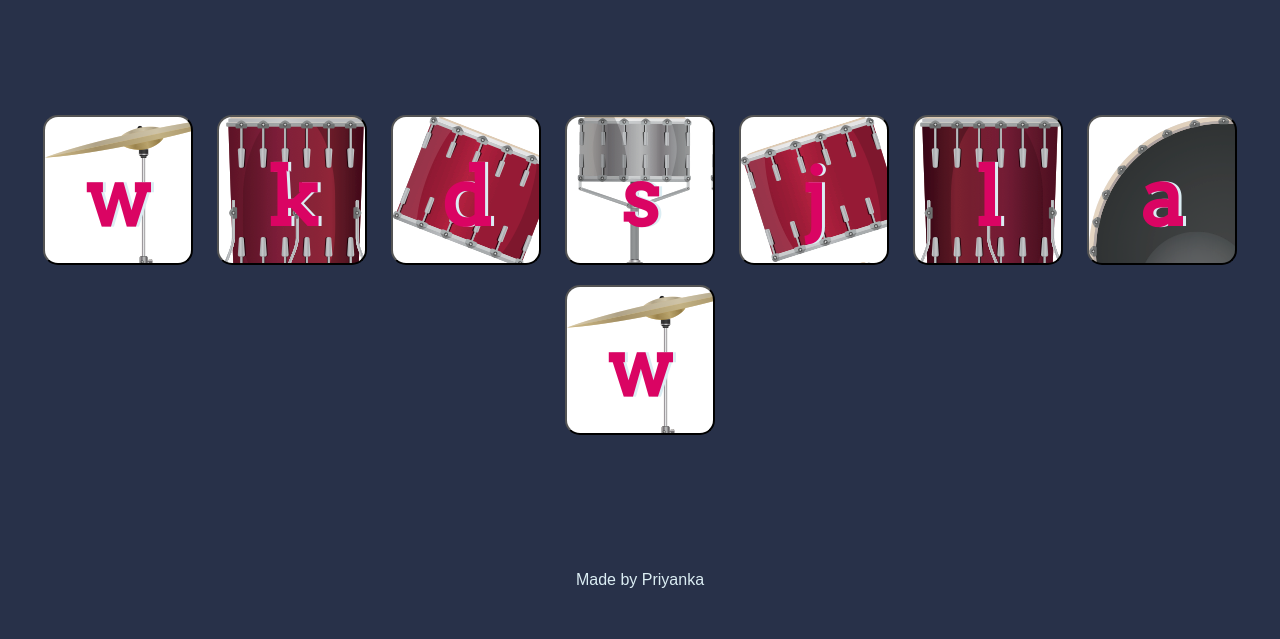
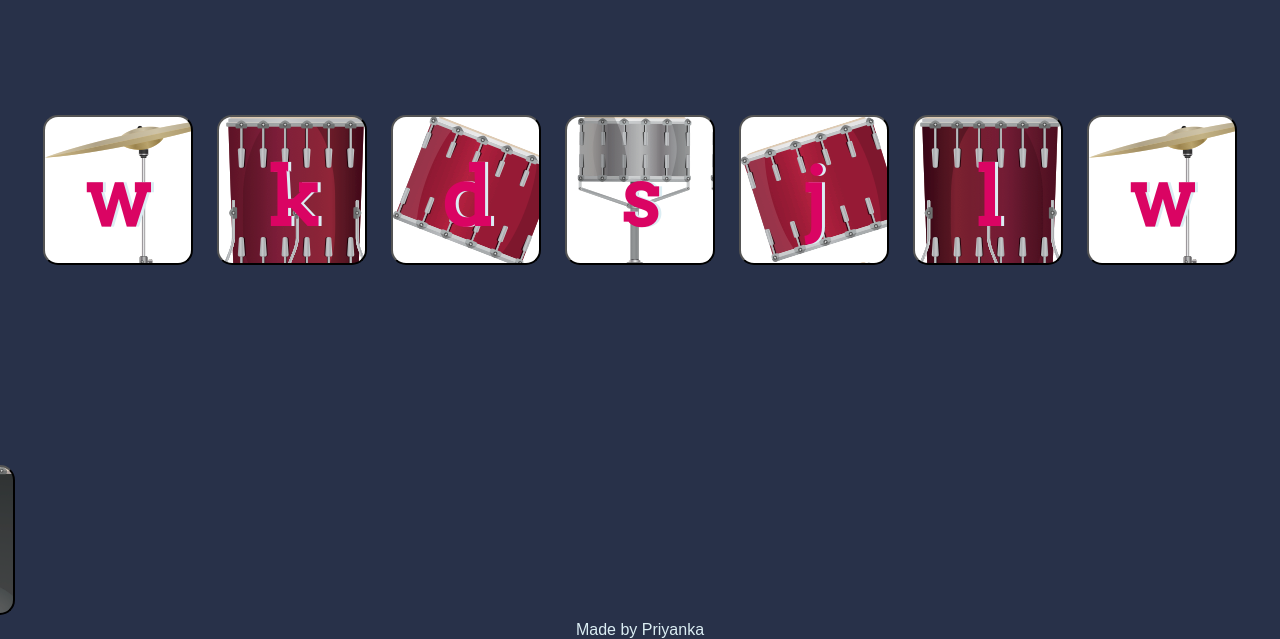
Before and after one commit to PriyankaMahajan16/Drum, a plain HTML site: page index.html in a window 1280 px wide. Shown: the part 174-813 px from the top of the page. Drawn offline with Linux system fonts and the light colour scheme.

Commit message:
setting2

```diff
--- a/index.html
+++ b/index.html
@@ -16,8 +16,8 @@
       <button class="s drum">s</button>
       <button class="j drum">j</button>
       <button class="l drum">l</button>
+      <button class="w drum">w</button>
       <button class="a drum">a</button>
-      <button class="w drum">w</button>
     </div>
 
     <footer>
--- a/style.css
+++ b/style.css
@@ -13,14 +13,12 @@ h1 {
 footer {
   color: #DBEDF3;
   font-family: sans-serif;
+  position: relative;
+  top: 50px;
 }
 
 .w {
   background-image: url("images/crash.png");
-}
-
-.a {
-  background-image: url("images/kick.png");
 }
 
 .s {
@@ -43,6 +41,13 @@ footer {
   background-image: url("images/tom4.png");
 }
 
+.a {
+  background-image: url("images/kick.png");
+  position: relative;
+  top: 180px;
+  right: 700px;
+}
+
 .set {
   margin: 10% auto;
 }/*Space between elements*/
```
